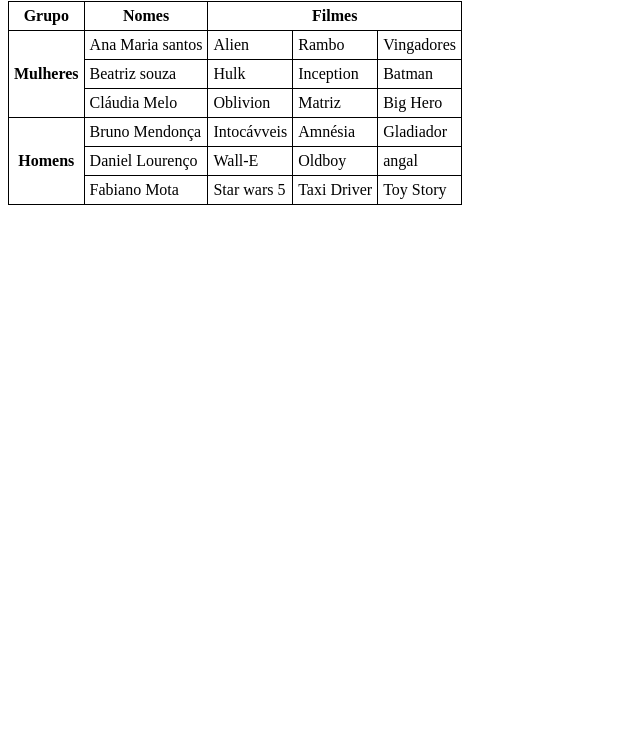
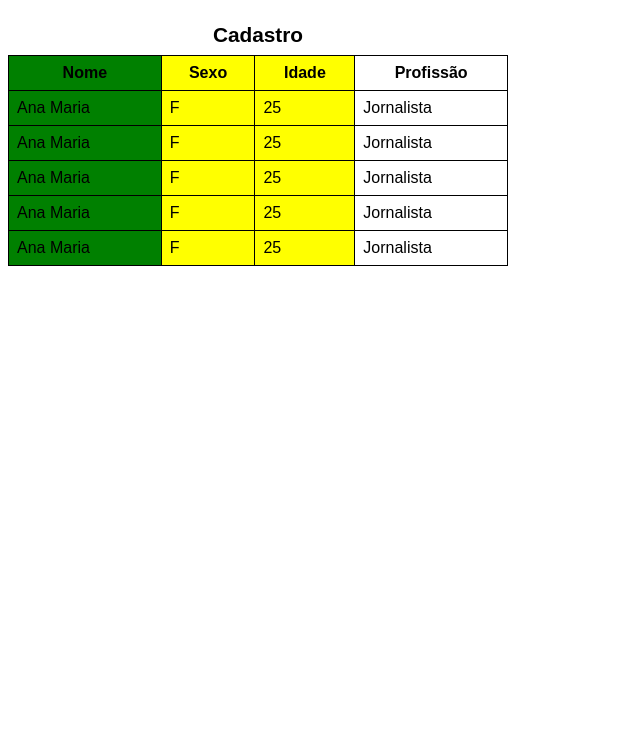
Before and after one commit to Joaoaraujo61/curso-html-css, a plain HTML site: page exercicios/ex023/tabela05.html in a window 1280 px wide. Shown: the part 65-800 px from the top of the page, without its empty margins (0-640 px from the left). Drawn offline with Linux system fonts and the light colour scheme.

Commit message:
tabela05.html e tabela06.html

```diff
--- a/exercicios/ex023/tabela05.html
+++ b/exercicios/ex023/tabela05.html
@@ -4,73 +4,80 @@
     <meta charset="UTF-8">
     <meta http-equiv="X-UA-Compatible" content="IE=edge">
     <meta name="viewport" content="width=device-width, initial-scale=1.0">
-    <title>Document</title>
+    <title>Exercicio de Tabela</title>
     <style>
-        table, td, th{
-            border: 1px solid black;
+        body{
+            font-family: Arial, Helvetica, sans-serif;
+        }
+        table{
+            width: 500px;
             border-collapse: collapse;
-            padding: 5px;
-        }
-        th{
-            text-align: center;
-            font-weight: bold;
         }
         caption{
-            font-size: 50px;
-            font-family: Arial, Helvetica, sans-serif;
+            font-size: 1.3em;
+            font-weight: bolder;
+            padding: 8px;
+        }
+        th, td{
+            border: 1px solid black;
+            padding: 8px;
+        }
+        /*tr.destaque{
+            background-color: green;
+        }*/
+        col.cnome{
+            background-color: green;
+        }
+        col.cgrupo{
+            background-color: yellow
         }
     </style>
 </head>
 <body>
+    <h1>Esxercício de Tabela</h1>
     <table>
-        <caption>Filmes Favoritos</caption>
-        <thead>
+        <colgroup>
+            <col class="cnome">
+            <col class="cgrupo" span="2">
+            <col class="cprof">
+        </colgroup>
+        <caption>Cadastro</caption>
         <tr>
-                <th scope="col">Grupo</th>
-                <th scope="col">Nomes</th>
-                <th scope="colgroup" colspan="3">Filmes</th>
-            </tr>
-        </thead>
-        <tbody>
-            <tr>
-                <th scope="rowgroup" rowspan="3">Mulheres</th>
-                <td>Ana Maria santos</td>
-                <td>Alien</td>
-                <td>Rambo</td>
-                <td>Vingadores</td>
+            <th scope="col">Nome</th>
+            <th scope="col">Sexo</th>
+            <th scope="col">Idade</th>
+            <th scope="col">Profissão</th>
         </tr>
         <tr>
-                <td>Beatriz souza</td>
-                <td>Hulk</td>
-                <td>Inception</td>
-                <td>Batman</td>
+            <td>Ana Maria</td>
+            <td>F</td>
+            <td>25</td>
+            <td>Jornalista</td>
         </tr>
         <tr>
-                <td>Cláudia Melo</td>
-                <td>Oblivion</td>
-                <td>Matriz</td>
-                <td>Big Hero</td>
+            <td>Ana Maria</td>
+            <td>F</td>
+            <td>25</td>
+            <td>Jornalista</td>
+        </tr>
+        <tr class="destaque">
+            <td>Ana Maria</td>
+            <td>F</td>
+            <td>25</td>
+            <td>Jornalista</td>
         </tr>
         <tr>
-                <th rowspan="3" scope="rowgroup">Homens</th>
-                <td>Bruno Mendonça</td>
-                <td>Intocávveis</td>
-                <td>Amnésia</td>
-                <td>Gladiador</td>
+            <td>Ana Maria</td>
+            <td>F</td>
+            <td>25</td>
+            <td>Jornalista</td>
         </tr>
         <tr>
-                <td>Daniel Lourenço</td>
-                <td>Wall-E</td>
-                <td>Oldboy</td>
-                <td>angal</td>
+            <td>Ana Maria</td>
+            <td>F</td>
+            <td>25</td>
+            <td>Jornalista</td>
         </tr>
-            <tr>
-                <td>Fabiano Mota</td>
-                <td>Star wars 5</td>
-                <td>Taxi Driver</td>
-                <td>Toy Story</td>
-            </tr>
-        </tbody>
     </table>
 </body>
 </html>
```
Also changed, not shown: exercicios/ex023/tabela04.html (added, +76 -0 lines), exercicios/ex023/tabela06.html (added, +49 -0 lines). Lines whose indentation alone changed are shown as unchanged.
